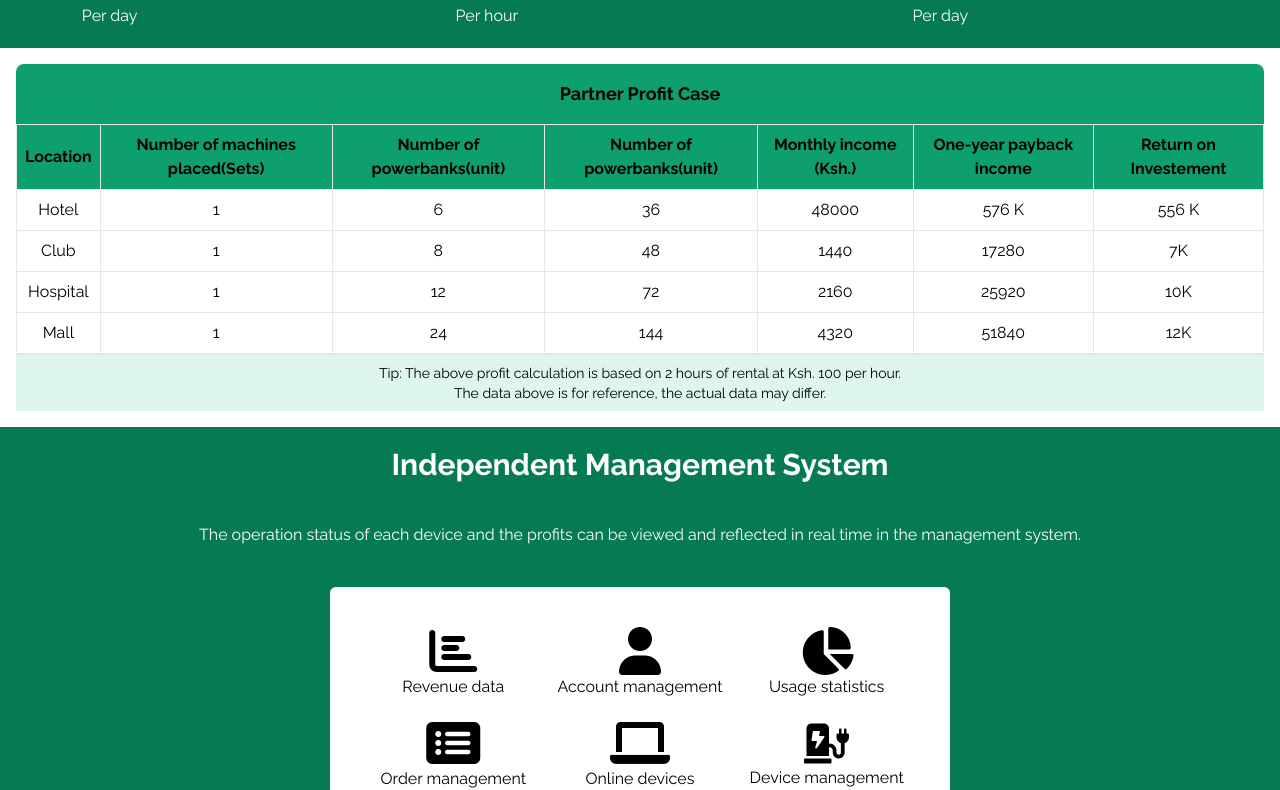
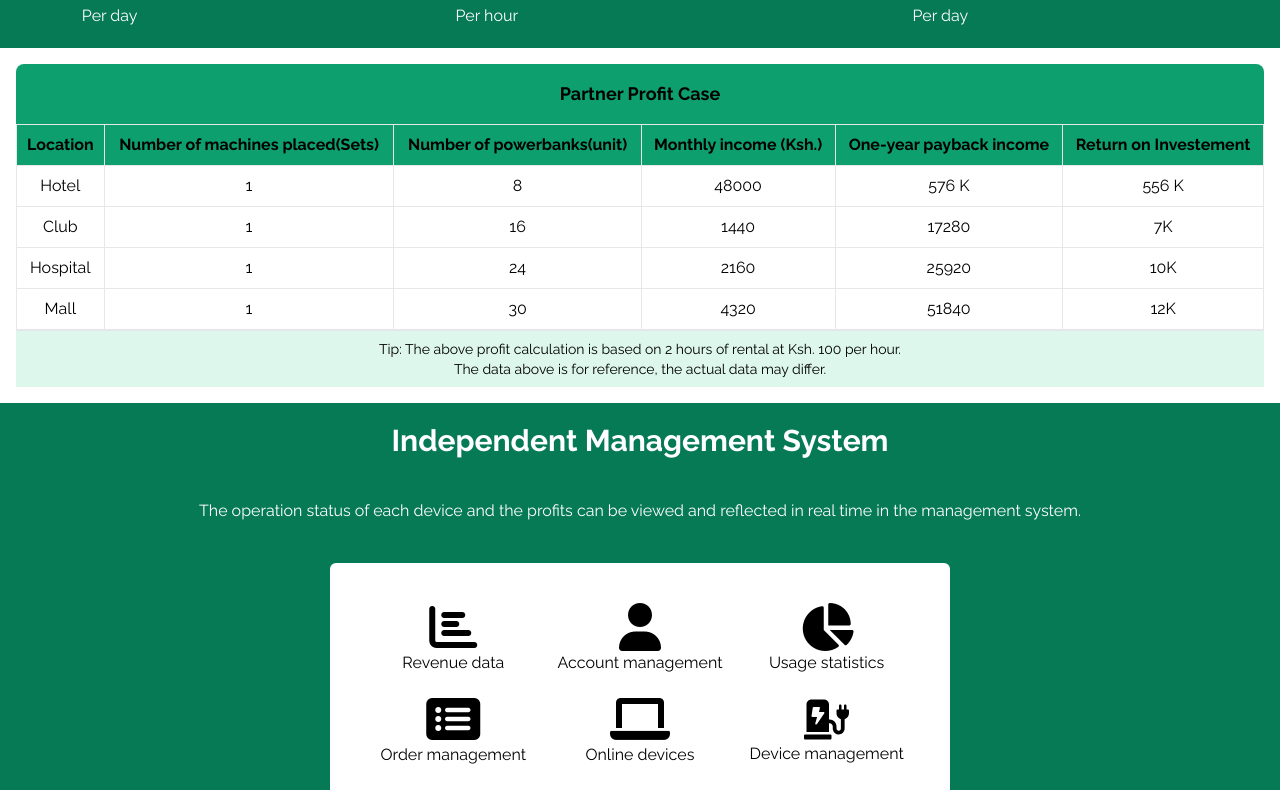
Before and after one commit to Je4stine/mopawav2, a React (Vite) app: page /joint in a window 1280 px wide. Shown: the part 1634-2424 px from the top of the page. Built offline with nearby package versions, Linux system fonts and the light colour scheme.

Commit message:
New page

```diff
--- a/src/screens/Joint/Payment.jsx
+++ b/src/screens/Joint/Payment.jsx
@@ -1,14 +1,49 @@
-import Mpesa from '../../assets/images/mpesa.png'
+
+import Box from '../../assets/images/stackable.png'
+import { FaHandshake } from "react-icons/fa";
 
 function Payment() {
   return (
-    <div className="bg-green-600 flex justify-between">
-        <div className=' flex items-center ml-10'>
-            <h1 className=' flex-1 font-bold text-white text-2xl'>
-                Get paid via mpesa
-            </h1>
+    <div className="bg-green-600 p-10">
+       <div className="w-full">
+            <h1 className=' text-white font-bold text-4xl text-center'> Our Policies</h1>
         </div>
-        <img src={Mpesa} alt="mpesa message" className=' h-[400px] flex-1 object-contain'/>
+
+        <div className=' flex flex-col items-center my-10'>
+          <div>
+            <div className=' bg-gray-400 rounded-full w-[280px] h-[280px] flex flex-col items-center justify-center'>
+              <img src={Box} alt="" className=' h-[250px] object-cover'/>
+            </div>
+            <h1 className=' text-white font-bold text-center text-xl mt-5'>Refundable Deposit - Ksh. 26,000</h1>
+            <h1 className=' text-white font-bold text-center text-xl'>One-time Service Fee - Ksh. 4000</h1>
+          </div>
+
+        </div>
+
+
+
+
+          <div className=' my-10 flex justify-evenly w-full'>
+                <div className=' flex flex-col items-center'>
+                    <div className=' h-[150px] w-[150px] rounded-full bg-orange-400 flex items-center justify-center '>
+                      <h1 className=' text-white font-bold text-4xl'>70%</h1>
+                    </div>
+                    <h1 className=" text-white font-xl mt-3"> Partner</h1>
+                </div>
+
+
+                <div className=' h-[150px] w-[150px] rounded-full flex items-center justify-center '>
+                <FaHandshake color='white' size={200}/>
+                </div>
+
+                <div className=' flex flex-col items-center'>
+                    <div className=' h-[150px] w-[150px] rounded-full bg-orange-400 flex items-center justify-center '>
+                      <h1  className=' text-white font-bold text-4xl'>30%</h1>
+                    </div>
+                    <h1 className=" text-white font-xl mt-3"> Mopawa </h1>
+                </div>
+
+          </div>
     </div>
   )
 }
--- a/src/screens/Joint/Table.jsx
+++ b/src/screens/Joint/Table.jsx
@@ -11,7 +11,6 @@ const ProfitTable = () => {
             <th className="p-2 border">Location</th>
             <th className="p-2 border">Number of machines placed(Sets)</th>
             <th className="p-2 border">Number of powerbanks(unit)</th>
-            <th className="p-2 border">Number of powerbanks(unit)</th>
             <th className="p-2 border">Monthly income (Ksh.)</th>
             <th className="p-2 border"> One-year payback income</th>
             <th className="p-2 border">Return on Investement</th>
@@ -21,8 +20,7 @@ const ProfitTable = () => {
           <tr>
             <td className="p-2 border">Hotel</td>
             <td className="p-2 border">1</td>
-            <td className="p-2 border">6</td>
-            <td className="p-2 border">36</td>
+            <td className="p-2 border">8</td>
             <td className="p-2 border">48000</td>
             <td className="p-2 border">576 K</td>
             <td className="p-2 border">556 K</td>
@@ -30,8 +28,7 @@ const ProfitTable = () => {
           <tr>
             <td className="p-2 border">Club</td>
             <td className="p-2 border">1</td>
-            <td className="p-2 border">8</td>
-            <td className="p-2 border">48</td>
+            <td className="p-2 border">16</td>
             <td className="p-2 border">1440</td>
             <td className="p-2 border">17280</td>
             <td className="p-2 border">7K</td>
@@ -39,8 +36,7 @@ const ProfitTable = () => {
           <tr>
             <td className="p-2 border">Hospital</td>
             <td className="p-2 border">1</td>
-            <td className="p-2 border">12</td>
-            <td className="p-2 border">72</td>
+            <td className="p-2 border">24</td>
             <td className="p-2 border">2160</td>
             <td className="p-2 border">25920</td>
             <td className="p-2 border">10K</td>
@@ -48,8 +44,7 @@ const ProfitTable = () => {
           <tr>
             <td className="p-2 border">Mall</td>
             <td className="p-2 border">1</td>
-            <td className="p-2 border">24</td>
-            <td className="p-2 border">144</td>
+            <td className="p-2 border">30</td>
             <td className="p-2 border">4320</td>
             <td className="p-2 border">51840</td>
             <td className="p-2 border">12K</td>
```
